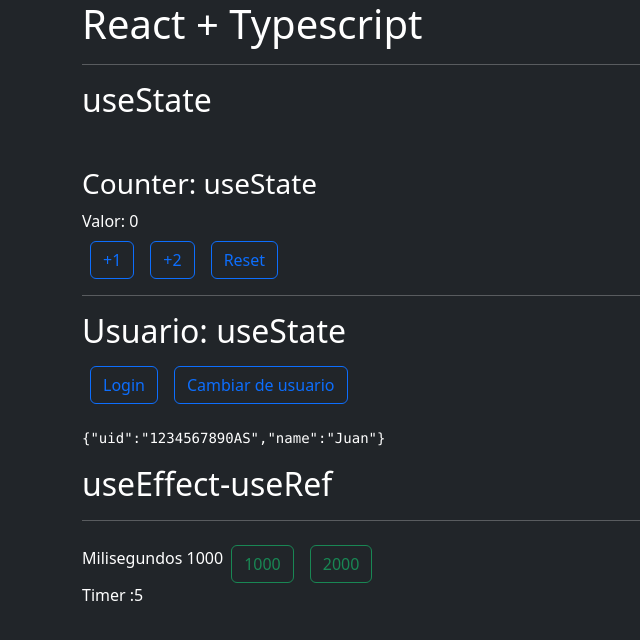
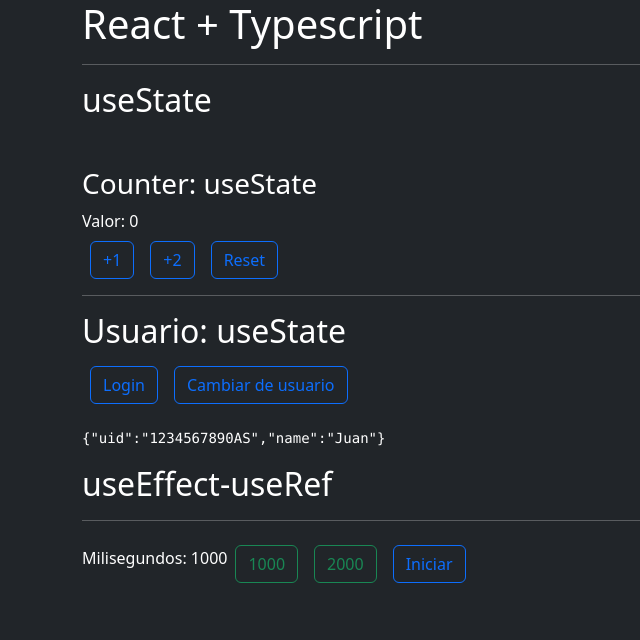
Before and after one commit to OLAEMJO8/reactTypescript, a React (Create React App) app: page / in a window 1280 px wide. Shown: the top 640 px of the page, without its empty margins (0-640 px from the left). Built offline with nearby package versions, Linux system fonts and the light colour scheme.

Commit message:
Edit. Boton pausar/reanudar

```diff
--- a/src/components/Timer.tsx
+++ b/src/components/Timer.tsx
@@ -1,25 +1,31 @@
 import { useEffect, useRef, useState } from "react";
-//Necesito recibir un argumento desde el padre, de la cantidad de milesimas a establecer
 
 type TimerArgs = {
   milisegundos: number;
 };
+
 export const Timer = ({ milisegundos }: TimerArgs) => {
   const [segundos, setSegundos] = useState(0);
+  const ref = useRef<NodeJS.Timeout | null>(null); // Mantén la referencia al setInterval
 
-  //Establecer constante. Crea una referencia que no no importa cuantas veces se reconstruya el componente, guarda el mismo valor en memoria
-  //<NodeJS-Timeout/> establece el tipo de dato del ref
-  const ref = useRef<NodeJS.Timeout>();
+  useEffect(() => {
+    // Limpiar el interval cuando cambian los milisegundos o el componente se desmonta
+    if (ref.current) {
+      clearInterval(ref.current);
+    }
 
-  // Ver argumentos que vienen del componente padre
-  console.log(milisegundos);
+    // Iniciar el temporizador con el intervalo actualizado
+    ref.current = setInterval(() => {
+      setSegundos((prevSegundos) => prevSegundos + 1);
+    }, milisegundos);
 
-  //Llamar a setInterval funcion de javascript y hacer limpieza cada vez que se cambia
-  //ref.current obtener la refencia al valor actual y hacer limpieza con el ref.current
-  useEffect(() => {
-    ref.current && clearInterval(ref.current);
-    ref.current = setInterval(() => setSegundos((s) => s + 1), milisegundos);
-  }, [milisegundos]);
+    return () => {
+      // Limpiar el temporizador cuando el componente se desmonta
+      if (ref.current) {
+        clearInterval(ref.current);
+      }
+    };
+  }, [milisegundos]); // Ejecutar este efecto cada vez que 'milisegundos' cambia
 
-  return <div>Timer :{segundos}</div>;
+  return <div>Timer: {segundos}</div>;
 };
--- a/src/components/TimerPadre.jsx
+++ b/src/components/TimerPadre.jsx
@@ -2,28 +2,69 @@
 import { Timer } from "./Timer";
 
 export const TimerPadre = () => {
-  //Establecer valores por milisegundos
-  //Mandar los argumentos de los milisegundos a Timer(componente hijo)
+  const [milisegundos, setMilisegundos] = useState(1000); // Tiempo por defecto
+  const [iniciar, setIniciar] = useState(false); // Controla si el temporizador está corriendo
+  const [enPausa, setEnPausa] = useState(false); // Controla si el temporizador está en pausa
 
-  const [milisegundos, setMilisegundos] = useState(1000);
+  // Inicia el temporizador
+  const iniciarTemporizador = () => {
+    setIniciar(true);
+    setEnPausa(false);
+  };
+
+  // Pausa el temporizador
+  const pausarTemporizador = () => {
+    setEnPausa(true);
+  };
+
+  // Reanuda el temporizador
+  const reanudarTemporizador = () => {
+    setEnPausa(false);
+  };
 
   return (
     <div>
-      <span>Milisegundos {milisegundos}</span>
+      <span>Milisegundos: {milisegundos}</span>
 
       <button
-        className="btn btn-outline-success mt-2  mx-2"
+        className="btn btn-outline-success mt-2 mx-2"
         onClick={() => setMilisegundos(1000)}
       >
         1000
       </button>
       <button
-        className="btn btn-outline-success mt-2  mx-2"
+        className="btn btn-outline-success mt-2 mx-2"
         onClick={() => setMilisegundos(2000)}
       >
         2000
       </button>
-      <Timer milisegundos={milisegundos} />
+
+      {/* Botones para iniciar, pausar y reanudar */}
+      {!iniciar ? (
+        <button
+          className="btn btn-outline-primary mt-2 mx-2"
+          onClick={iniciarTemporizador}
+        >
+          Iniciar
+        </button>
+      ) : enPausa ? (
+        <button
+          className="btn btn-outline-warning mt-2 mx-2"
+          onClick={reanudarTemporizador}
+        >
+          Reanudar
+        </button>
+      ) : (
+        <button
+          className="btn btn-outline-danger mt-2 mx-2"
+          onClick={pausarTemporizador}
+        >
+          Pausar
+        </button>
+      )}
+
+      {/* Componente Timer que depende del estado de 'iniciar' y 'enPausa' */}
+      {iniciar && !enPausa && <Timer milisegundos={milisegundos} />}
     </div>
   );
 };
```
